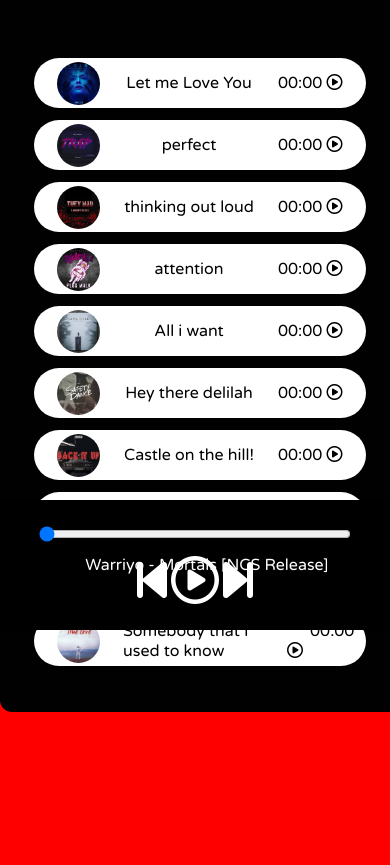
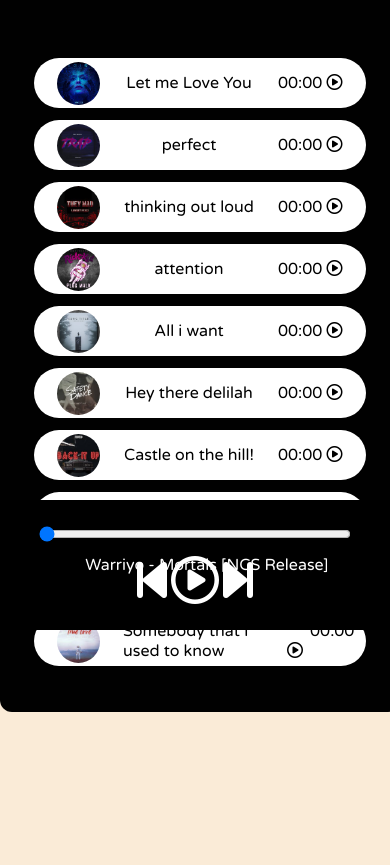
Before and after one commit to Yash8840/Music-App, a plain HTML site: page index.html in a window 390 px wide. Shown: the part 214-1079 px from the top of the page. Drawn offline with Linux system fonts and the light colour scheme.

Commit message:
Update style.css

```diff
--- a/style.css
+++ b/style.css
@@ -122,6 +122,6 @@ nav ul li{
 
 @media only screen and (max-width: 1100px) {
     body {
-      background-color: red;
+      background-color: antiquewhite;
     }
   }
```
